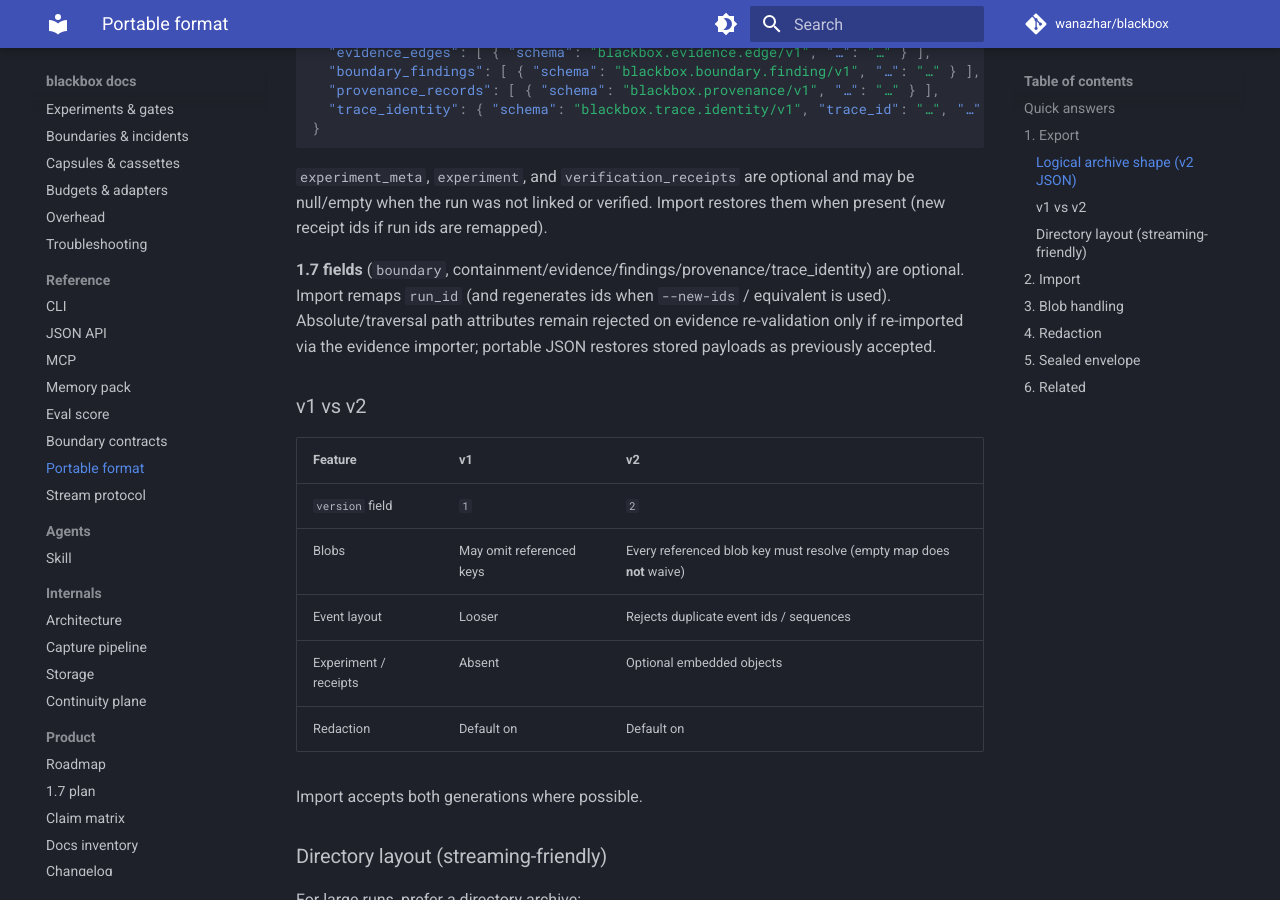
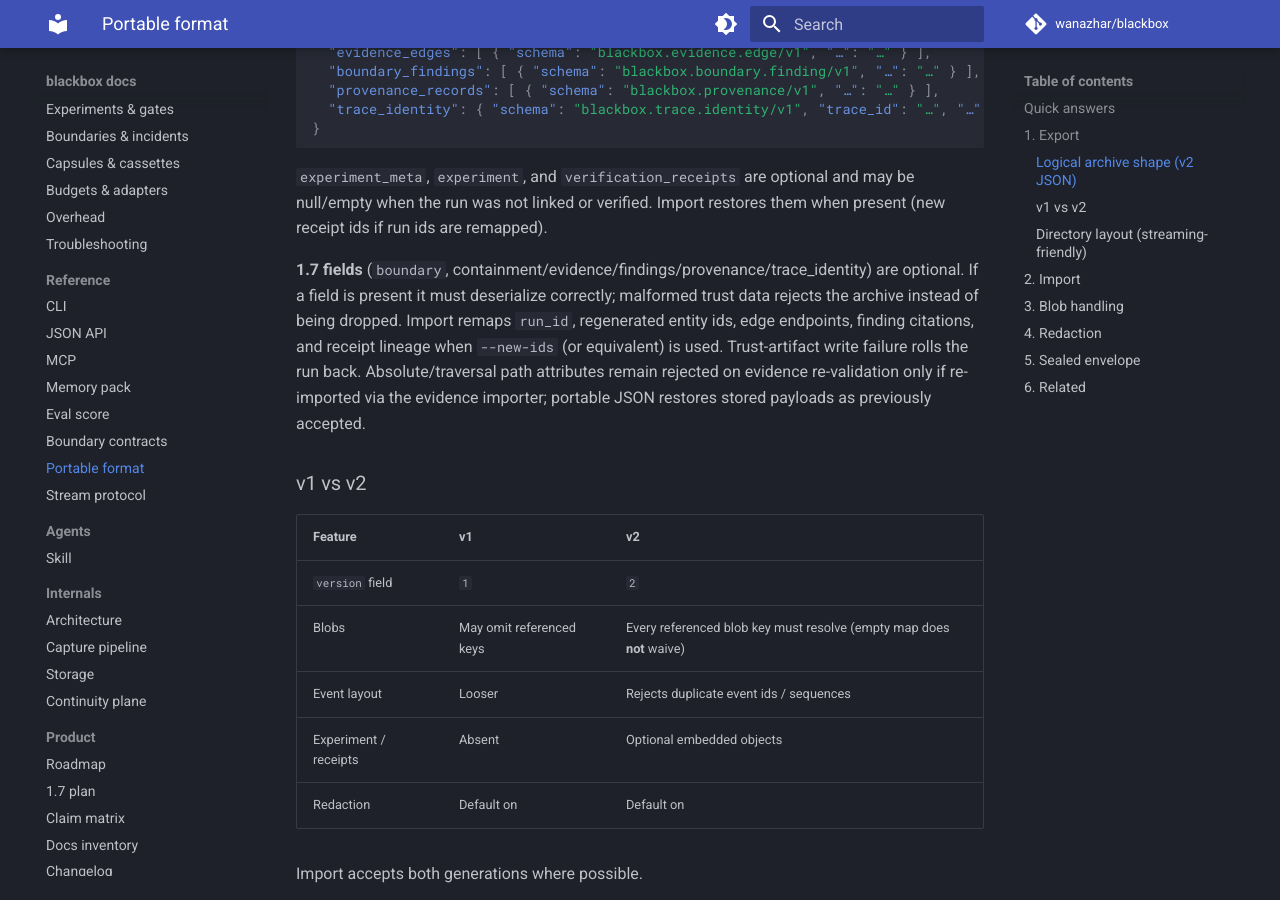
Before and after one commit to wanazhar/blackbox, an MkDocs documentation site: the page built from docs/reference/portable-format.md, in a window 1280 px wide and 900 px high, scrolled down 1323 px. Built offline with MkDocs 1.6.1 and Material for MkDocs 9.7.7, drawn with Linux system fonts in a browser that asks for light colours; comment, search, counter and statistics services are not loaded.

Commit message:
docs(1.7): clarify evidence trust guarantees

```diff
--- a/docs/reference/portable-format.md
+++ b/docs/reference/portable-format.md
@@ -62,10 +62,13 @@ may be null/empty when the run was not linked or verified. Import restores them
 when present (new receipt ids if run ids are remapped).
 
 **1.7 fields** (`boundary`, containment/evidence/findings/provenance/trace_identity)
-are optional. Import remaps `run_id` (and regenerates ids when `--new-ids` /
-equivalent is used). Absolute/traversal path attributes remain rejected on
-evidence re-validation only if re-imported via the evidence importer; portable
-JSON restores stored payloads as previously accepted.
+are optional. If a field is present it must deserialize correctly; malformed
+trust data rejects the archive instead of being dropped. Import remaps
+`run_id`, regenerated entity ids, edge endpoints, finding citations, and
+receipt lineage when `--new-ids` (or equivalent) is used. Trust-artifact write
+failure rolls the run back. Absolute/traversal path attributes remain rejected
+on evidence re-validation only if re-imported via the evidence importer;
+portable JSON restores stored payloads as previously accepted.
 
 ### v1 vs v2
 
```
Also changed, not shown: docs/guide/boundaries-and-incidents.md (+2 -2 lines), docs/guide/security.md (+4 -4 lines), docs/reference/boundary.md (+3 -2 lines), docs/reference/cli.md (+4 -3 lines).
